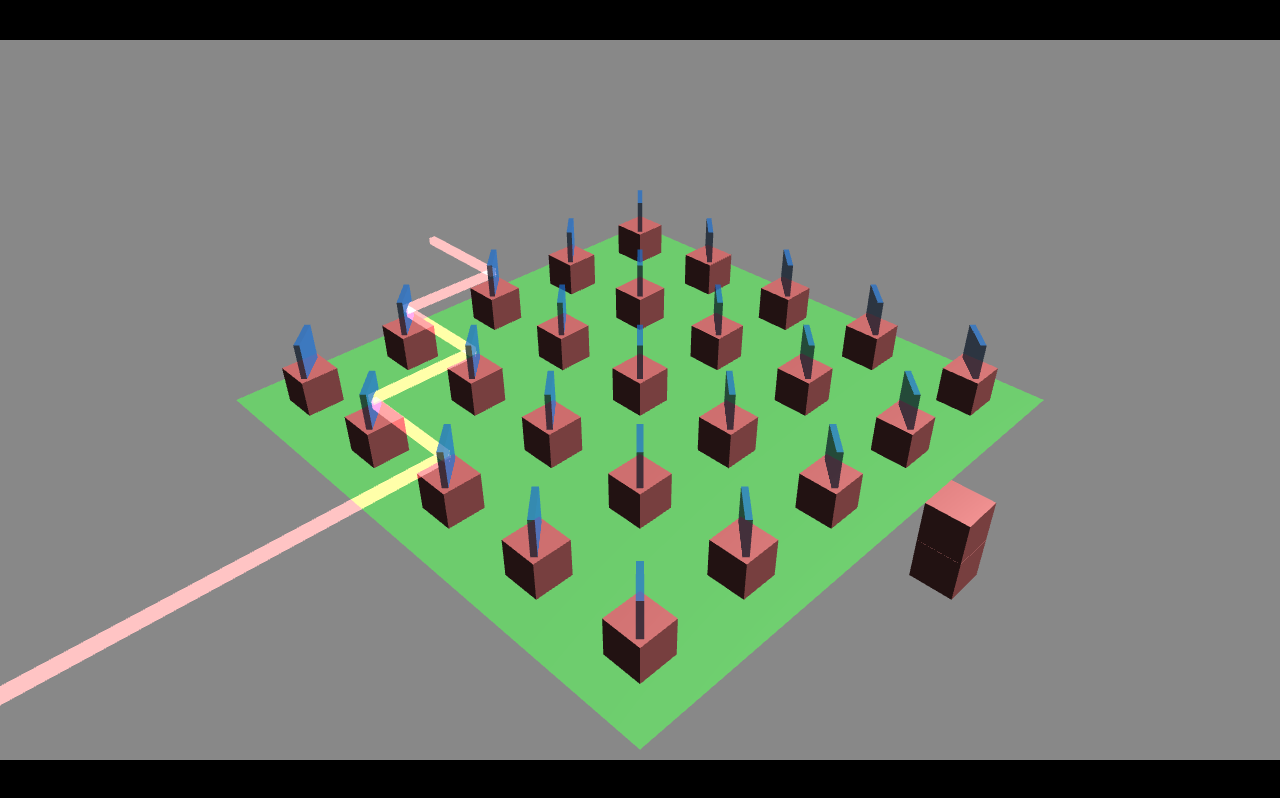
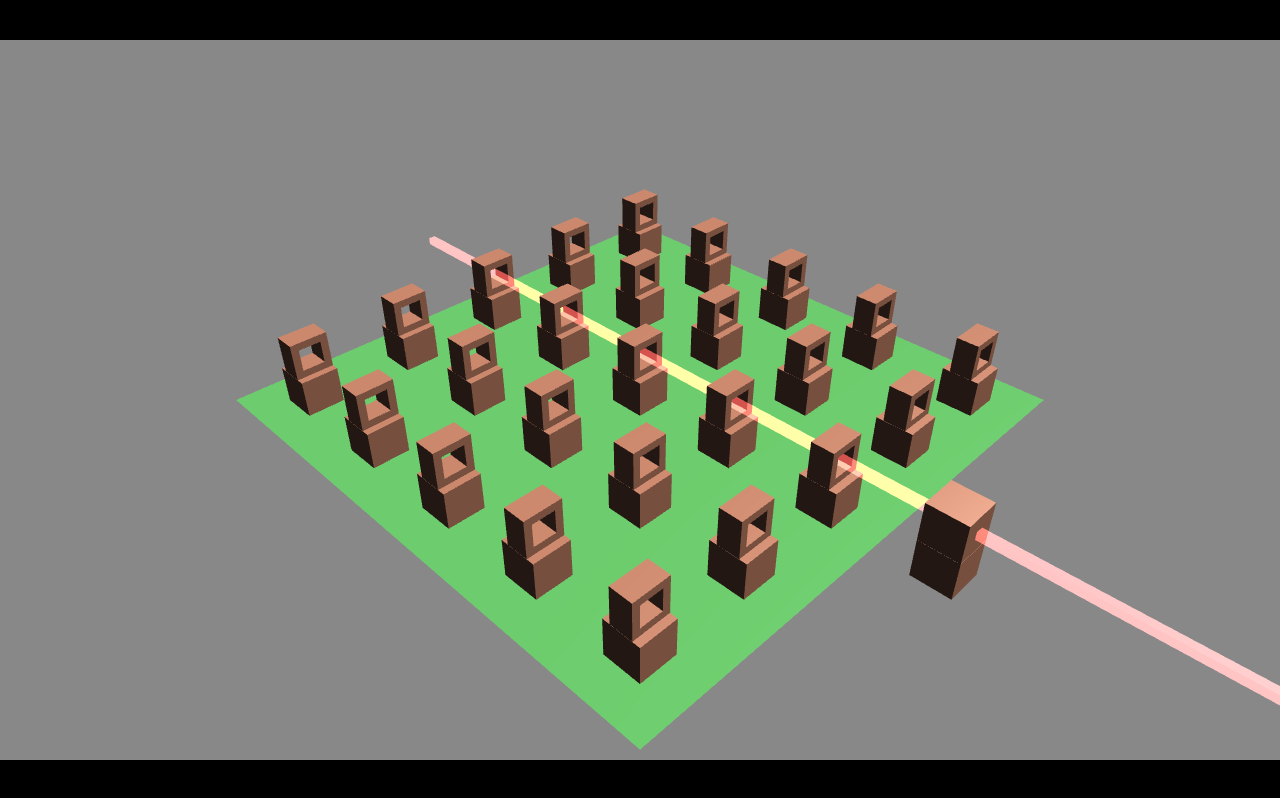
Before and after one commit to Oletus/lasertown, a website: page index.html in a window 1280 px wide. Drawn offline with Linux system fonts and the light colour scheme; animation ran at ten frames a second.

Commit message:
Holy blocks

```diff
--- a/index.html
+++ b/index.html
@@ -33,6 +33,7 @@
 <script src="src/unlocker.js"></script>
 <script src="src/renderableobject.js"></script>
 <script src="src/threesceneobject.js"></script>
+<script src="src/utilthree.js"></script>
 
 <!-- game specific-->
 <script src="src/level.js"></script>
--- a/src/building.js
+++ b/src/building.js
@@ -84,10 +84,12 @@ BuildingBlock.prototype.initBuildingBlock = function(options) {
     this.stationary = true;
 };
 
+BuildingBlock.wallMaterial = new THREE.MeshPhongMaterial( { color: 0xffaa88, specular: 0xffffff } );
+
 BuildingBlock.prototype.createMesh = function() {
     // Test geometry
     var geometry = new THREE.BoxGeometry( 1, 1, 1 );
-    var material = new THREE.MeshPhongMaterial( { color: 0xff8888, specular: 0xffffff } );
+    var material = BuildingBlock.wallMaterial;
     return new THREE.Mesh(geometry, material);
 };
 
@@ -144,6 +146,66 @@ GoalBlock.prototype.handleLaser = function(laserSegmentLoc) {
 /**
  * @constructor
  */
+var HoleBlock = function(options) {
+    var defaults = {
+        holeDirection: true // true means hole letting through lasers between positive x and negative x.
+    };
+    objectUtil.initWithDefaults(this, defaults, options);
+    this.initBuildingBlock(options);
+};
+
+HoleBlock.prototype = new BuildingBlock();
+
+HoleBlock.prototype.handleLaser = function(laserSegmentLoc) {
+    var zLaser = (laserSegmentLoc.direction === Laser.Direction.POSITIVE_Z || laserSegmentLoc.direction === Laser.Direction.NEGATIVE_Z);
+    if (this.holeDirection) {
+        if (zLaser) {
+            return Laser.Handling.STOP;
+        } else {
+            return Laser.Handling.CONTINUE;
+        }
+    } else {
+        if (zLaser) {
+            return Laser.Handling.CONTINUE;
+        } else {
+            return Laser.Handling.STOP;
+        }
+    }
+};
+
+HoleBlock.prototype.createMesh = function() {
+    var shape = new THREE.Shape();
+    shape.moveTo(-0.5, -0.5);
+    shape.lineTo( 0.5, -0.5);
+    shape.lineTo( 0.5,  0.5);
+    shape.lineTo(-0.5,  0.5);
+    var hs = 0.3;
+    var hole = new THREE.Path();
+    hole.moveTo(-hs, -hs);
+    hole.lineTo( hs, -hs);
+    hole.lineTo( hs,  hs);
+    hole.lineTo(-hs,  hs);
+    shape.holes.push(hole);
+
+    var line = new THREE.LineCurve3(new THREE.Vector3(0, 0, -0.3), new THREE.Vector3(0, 0, 0.3));
+    var extrudeSettings = {
+        steps: 3,
+        bevelEnabled: false,
+        extrudePath: line
+    };
+    var geometry = new THREE.ExtrudeGeometry(shape, extrudeSettings);
+    var material = BuildingBlock.wallMaterial;
+    var mesh = new THREE.Mesh(geometry, material);
+    var parent = new THREE.Object3D();
+    parent.add(mesh);
+    parent.rotation.y = Math.PI * (this.holeDirection ? 0.5 : 0);
+    return parent;
+};
+
+
+/**
+ * @constructor
+ */
 var MirrorBlock = function(options) {
     var defaults = {
         mirrorDirection: true // true means positive x gets mirrored to positive z.
@@ -173,24 +235,24 @@ MirrorBlock.prototype.handleLaser = function(laserSegmentLoc) {
         y: laserSegmentLoc.y
     });
     if (this.mirrorDirection) {
-        if (laserSegmentLoc.direction === LaserSegment.Direction.POSITIVE_Z) {
-            newLoc.direction = LaserSegment.Direction.POSITIVE_X;
-        } else if (laserSegmentLoc.direction === LaserSegment.Direction.POSITIVE_X) {
-            newLoc.direction = LaserSegment.Direction.POSITIVE_Z;
-        } else if (laserSegmentLoc.direction === LaserSegment.Direction.NEGATIVE_Z) {
-            newLoc.direction = LaserSegment.Direction.NEGATIVE_X;
-        } else if (laserSegmentLoc.direction === LaserSegment.Direction.NEGATIVE_X) {
-            newLoc.direction = LaserSegment.Direction.NEGATIVE_Z;
+        if (laserSegmentLoc.direction === Laser.Direction.POSITIVE_Z) {
+            newLoc.direction = Laser.Direction.POSITIVE_X;
+        } else if (laserSegmentLoc.direction === Laser.Direction.POSITIVE_X) {
+            newLoc.direction = Laser.Direction.POSITIVE_Z;
+        } else if (laserSegmentLoc.direction === Laser.Direction.NEGATIVE_Z) {
+            newLoc.direction = Laser.Direction.NEGATIVE_X;
+        } else if (laserSegmentLoc.direction === Laser.Direction.NEGATIVE_X) {
+            newLoc.direction = Laser.Direction.NEGATIVE_Z;
         }
     } else {
-        if (laserSegmentLoc.direction === LaserSegment.Direction.POSITIVE_Z) {
-            newLoc.direction = LaserSegment.Direction.NEGATIVE_X;
-        } else if (laserSegmentLoc.direction === LaserSegment.Direction.POSITIVE_X) {
-            newLoc.direction = LaserSegment.Direction.NEGATIVE_Z;
-        } else if (laserSegmentLoc.direction === LaserSegment.Direction.NEGATIVE_Z) {
-            newLoc.direction = LaserSegment.Direction.POSITIVE_X;
-        } else if (laserSegmentLoc.direction === LaserSegment.Direction.NEGATIVE_X) {
-            newLoc.direction = LaserSegment.Direction.POSITIVE_Z;
+        if (laserSegmentLoc.direction === Laser.Direction.POSITIVE_Z) {
+            newLoc.direction = Laser.Direction.NEGATIVE_X;
+        } else if (laserSegmentLoc.direction === Laser.Direction.POSITIVE_X) {
+            newLoc.direction = Laser.Direction.NEGATIVE_Z;
+        } else if (laserSegmentLoc.direction === Laser.Direction.NEGATIVE_Z) {
+            newLoc.direction = Laser.Direction.POSITIVE_X;
+        } else if (laserSegmentLoc.direction === Laser.Direction.NEGATIVE_X) {
+            newLoc.direction = Laser.Direction.POSITIVE_Z;
         }
     }
     return newLoc;
--- a/src/laser.js
+++ b/src/laser.js
@@ -8,7 +8,7 @@ var LaserSegmentLocation = function(options) {
         originX: -1,
         originZ: 2,
         y: 1.5,
-        direction: LaserSegment.Direction.POSITIVE_X,
+        direction: Laser.Direction.POSITIVE_X,
     };
     objectUtil.initWithDefaults(this, defaults, options);
 };
@@ -49,15 +49,22 @@ Laser.Handling = {
     INFINITY: 2
 };
 
+Laser.Direction = {
+    POSITIVE_X: 0,
+    NEGATIVE_X: 1,
+    POSITIVE_Z: 2,
+    NEGATIVE_Z: 3
+};
+
 Laser.offsetFromDirection = function(direction) {
     switch (direction) {
-        case LaserSegment.Direction.POSITIVE_X:
+        case Laser.Direction.POSITIVE_X:
             return new THREE.Vector3(1, 0, 0);
-        case LaserSegment.Direction.NEGATIVE_X:
+        case Laser.Direction.NEGATIVE_X:
             return new THREE.Vector3(-1, 0, 0);
-        case LaserSegment.Direction.POSITIVE_Z:
+        case Laser.Direction.POSITIVE_Z:
             return new THREE.Vector3(0, 0, 1);
-        case LaserSegment.Direction.NEGATIVE_Z:
+        case Laser.Direction.NEGATIVE_Z:
             return new THREE.Vector3(0, 0, -1);
     }
 };
@@ -163,28 +170,21 @@ var LaserSegment = function(options) {
 
 LaserSegment.prototype = new ThreeSceneObject();
 
-LaserSegment.Direction = {
-    POSITIVE_X: 0,
-    NEGATIVE_X: 1,
-    POSITIVE_Z: 2,
-    NEGATIVE_Z: 3
-};
-
 LaserSegment.prototype.update = function(deltaTime) {
     this.origin.position.y = this.loc.y;
     this.origin.position.x = this.level.gridXToWorld(this.loc.originX);
     this.origin.position.z = this.level.gridZToWorld(this.loc.originZ);
     switch (this.loc.direction) {
-        case LaserSegment.Direction.POSITIVE_X:
+        case Laser.Direction.POSITIVE_X:
             this.origin.rotation.y = Math.PI * 0.5;
             break;
-        case LaserSegment.Direction.NEGATIVE_X:
+        case Laser.Direction.NEGATIVE_X:
             this.origin.rotation.y = -Math.PI * 0.5;
             break;
-        case LaserSegment.Direction.POSITIVE_Z:
+        case Laser.Direction.POSITIVE_Z:
             this.origin.rotation.y = 0;
             break;
-        case LaserSegment.Direction.NEGATIVE_Z:
+        case Laser.Direction.NEGATIVE_Z:
             this.origin.rotation.y = Math.PI;
             break;
     }
--- a/src/level.js
+++ b/src/level.js
@@ -27,7 +27,7 @@ var Level = function(options) {
         for (var z = 0; z < this.depth; ++z) {
             var building = new Building();
             var blocksSpec = [
-                {blockConstructor: MirrorBlock, mirrorDirection: true},
+                {blockConstructor: HoleBlock, mirrorDirection: true},
                 {blockConstructor: StopBlock}
             ];
             building.initBuilding({
@@ -116,30 +116,9 @@ Level.prototype.moveCamera = function(lookAt) {
 };
 
 Level.prototype.setupGridGeometry = function() {
-    this.gridGeometry = new THREE.Geometry();
-
-    var gs = GRID_SPACING * 0.5;
-    var hs = 0.5; // hole size
-    // A plane with a square hole in the middle
-    this.gridGeometry.vertices.push(new THREE.Vector3(-gs,  0,  -gs));
-    this.gridGeometry.vertices.push(new THREE.Vector3( gs,  0,  -gs));
-    this.gridGeometry.vertices.push(new THREE.Vector3(-hs,  0,  -hs));
-    this.gridGeometry.vertices.push(new THREE.Vector3( hs,  0,  -hs));
-    this.gridGeometry.vertices.push(new THREE.Vector3(-hs,  0,   hs));
-    this.gridGeometry.vertices.push(new THREE.Vector3( hs,  0,   hs));
-    this.gridGeometry.vertices.push(new THREE.Vector3(-gs,  0,   gs));
-    this.gridGeometry.vertices.push(new THREE.Vector3( gs,  0,   gs));
-    this.gridGeometry.faces.push(new THREE.Face3(0, 2, 1));
-    this.gridGeometry.faces.push(new THREE.Face3(1, 2, 3));
-    this.gridGeometry.faces.push(new THREE.Face3(0, 6, 2));
-    this.gridGeometry.faces.push(new THREE.Face3(2, 6, 4));
-    this.gridGeometry.faces.push(new THREE.Face3(1, 3, 5));
-    this.gridGeometry.faces.push(new THREE.Face3(1, 5, 7));
-    this.gridGeometry.faces.push(new THREE.Face3(6, 5, 4));
-    this.gridGeometry.faces.push(new THREE.Face3(6, 7, 5));
-    this.gridGeometry.computeBoundingBox();
-    this.gridGeometry.computeFaceNormals();
-    this.gridGeometry.computeVertexNormals();
+    var faceSize = GRID_SPACING;
+    var holeSize = 1.0; // hole size
+    this.gridGeometry = utilTHREE.createPlaneWithHole(faceSize, holeSize);
 
     for (var x = 0; x < this.width; ++x) {
         for (var z = 0; z < this.depth; ++z) {
--- /dev/null
+++ b/src/utilthree.js
@@ -0,0 +1,29 @@
+'use strict';
+
+var utilTHREE = {};
+
+utilTHREE.createPlaneWithHole = function(faceSize, holeSize) {
+    var fs = faceSize / 2;
+    var hs = holeSize / 2;
+    var holeGeometry = new THREE.Geometry();
+    holeGeometry.vertices.push(new THREE.Vector3(-fs,  0,  -fs));
+    holeGeometry.vertices.push(new THREE.Vector3( fs,  0,  -fs));
+    holeGeometry.vertices.push(new THREE.Vector3(-hs,  0,  -hs));
+    holeGeometry.vertices.push(new THREE.Vector3( hs,  0,  -hs));
+    holeGeometry.vertices.push(new THREE.Vector3(-hs,  0,   hs));
+    holeGeometry.vertices.push(new THREE.Vector3( hs,  0,   hs));
+    holeGeometry.vertices.push(new THREE.Vector3(-fs,  0,   fs));
+    holeGeometry.vertices.push(new THREE.Vector3( fs,  0,   fs));
+    holeGeometry.faces.push(new THREE.Face3(0, 2, 1));
+    holeGeometry.faces.push(new THREE.Face3(1, 2, 3));
+    holeGeometry.faces.push(new THREE.Face3(0, 6, 2));
+    holeGeometry.faces.push(new THREE.Face3(2, 6, 4));
+    holeGeometry.faces.push(new THREE.Face3(1, 3, 5));
+    holeGeometry.faces.push(new THREE.Face3(1, 5, 7));
+    holeGeometry.faces.push(new THREE.Face3(6, 5, 4));
+    holeGeometry.faces.push(new THREE.Face3(6, 7, 5));
+    holeGeometry.computeBoundingBox();
+    holeGeometry.computeFaceNormals();
+    holeGeometry.computeVertexNormals();
+    return holeGeometry;
+};
```
